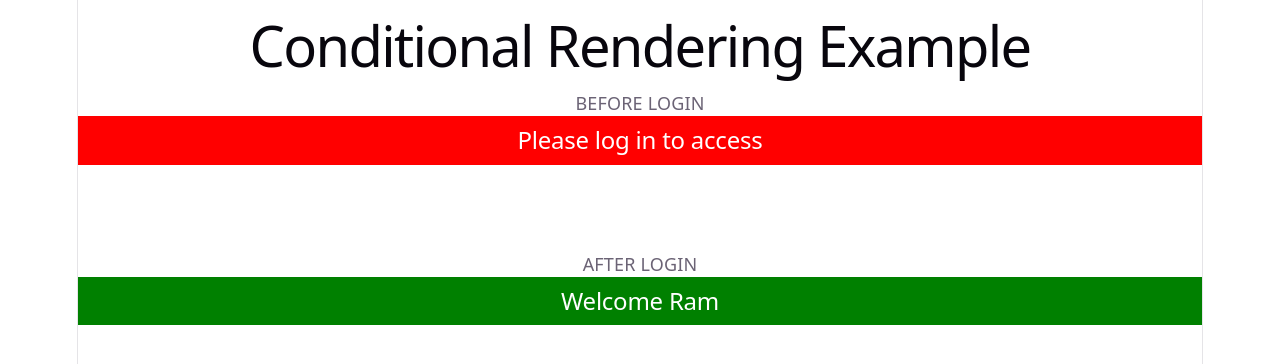
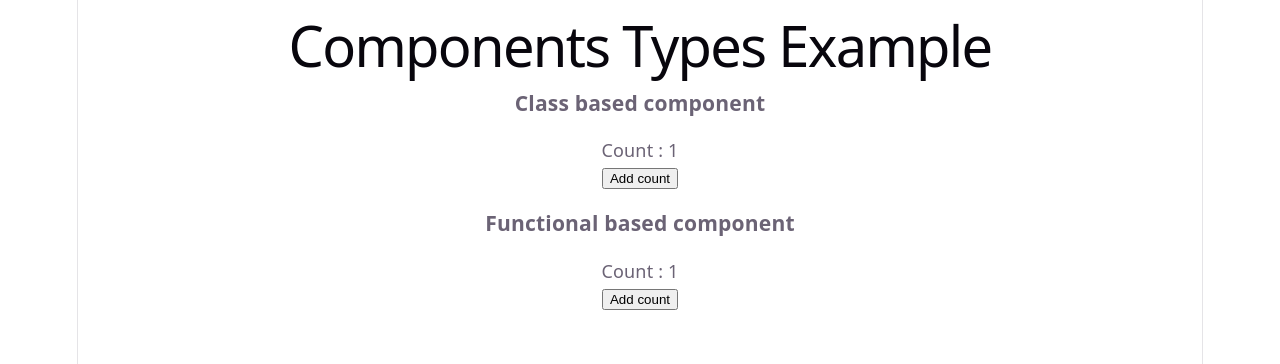
Before and after one commit to KamSofts/nodejs-examples, a React (Vite) app in the folder client/: page / in a window 1280 px wide. Shown: the top 364 px of the page. Built offline with nearby package versions, Linux system fonts and the light colour scheme.

Commit message:
Components types - class and functional

```diff
--- a/client/src/App.jsx
+++ b/client/src/App.jsx
@@ -6,6 +6,8 @@ import './App.css'
 // import Button2 from "./button/Button2";
 // import Student from './props-demo/Student';
 import UserGreeting from './conditional/UserGreeting';
+import ClassBased from './component-types/ClassBased';
+import FunctionBased from './component-types/FunctionBased';
 
 function App() {
 
@@ -15,6 +17,14 @@ function App() {
     <UserGreeting />
     <br /><br /><br />
     <p>AFTER LOGIN</p><UserGreeting isLoggedIn={true} username="Ram" />
+  </>;
+
+  const componentsTypes = <>
+    <h1>Components Types Example</h1>
+    <h3>Class based component</h3>
+    <ClassBased />
+    <h3>Functional based component</h3>
+    <FunctionBased />
   </>;
 
   return (
@@ -40,7 +50,8 @@ function App() {
       <Student name="Krishna" age={19} isStudent={false} />
       <Student name={10} age="Test123" isStudent="Test" />
       <Student name="test" age="test" isStudent="test"/> */}
-      {conditionalRendering}
+      {/* {conditionalRendering} */}
+      {componentsTypes}
     </div>
   )
 }
--- /dev/null
+++ b/client/src/component-types/ClassBased.jsx
@@ -0,0 +1,34 @@
+import { Component } from "react";
+
+
+export default class ClassBased extends Component {
+    constructor(props) {
+        super(props);
+        this.state = {
+            count: 1
+        }
+    }
+
+    componentDidMount(){
+        console.log("componentDidMount :", this.state.count);
+    }
+
+    componentDidUpdate(prevProps, prevState){
+        if (prevState.count !== this.state.count){
+            console.log("componentDidUpdate :", this.state.count);
+        }
+    }
+
+    addCount = () => {
+        this.setState((prevState) => ({ count: prevState.count + 1 }))
+    }
+
+    render() {
+        return (
+            <div>
+                <p>Count : {this.state.count}</p>
+                <button onClick={this.addCount}>Add count</button>
+            </div>
+        );
+    }
+}
--- /dev/null
+++ b/client/src/component-types/FunctionBased.jsx
@@ -0,0 +1,26 @@
+import React, { useEffect, useState } from 'react'
+
+const FunctionBased = () => {
+    const [count, setCount] = useState(1);
+
+    const addCount = () => {
+        setCount(count + 1);
+    }
+
+    useEffect(() => {
+        console.log("componentDidMount(F) :", count);
+    }, []);
+
+    useEffect(() => {
+        console.log("componentDidUpdate(F) :", count);
+    }, [count]);
+
+    return (
+        <div>
+            <p>Count : {count}</p>
+            <button onClick={addCount}>Add count</button>
+        </div>
+    )
+}
+
+export default FunctionBased
```
Also changed, not shown: 1 other file (tests, documents, lock files or other folders).
